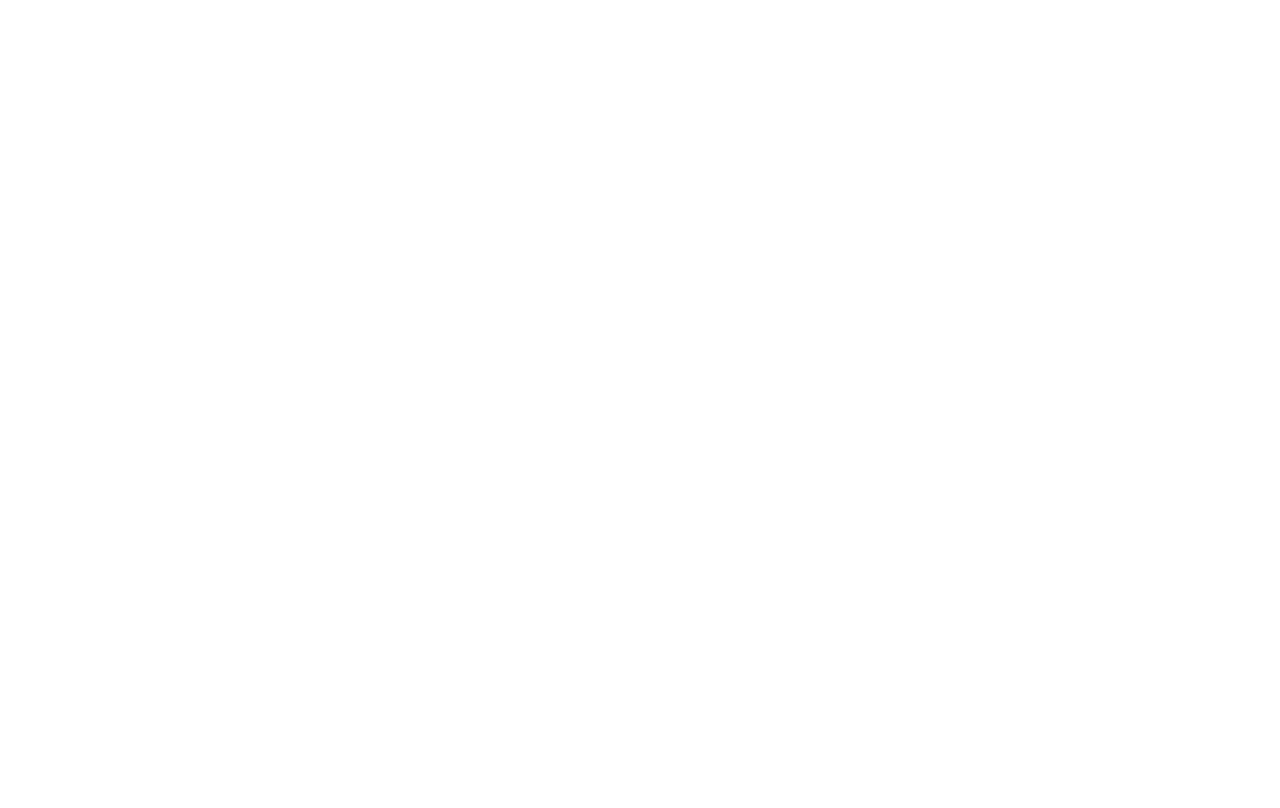
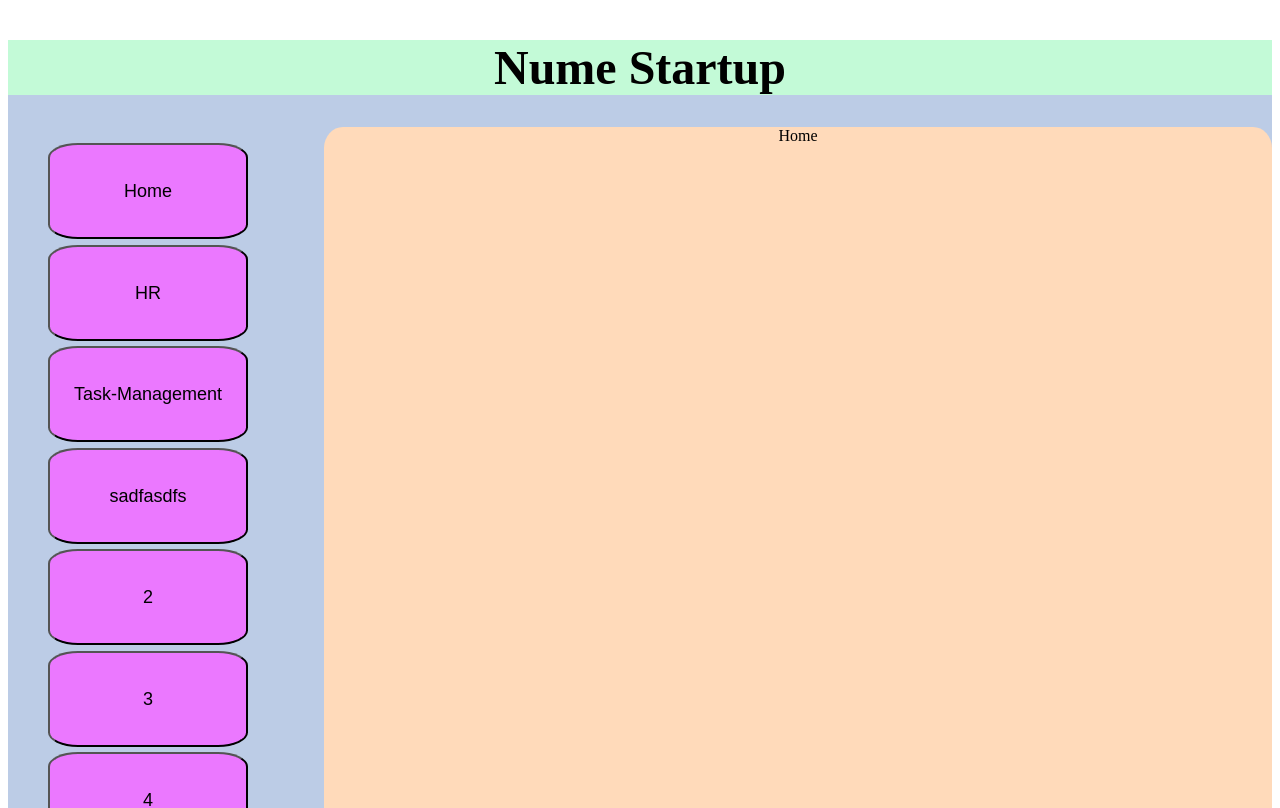
Before and after one commit to vlandero/Smarthack2022, a React (Create React App) app in the folder fe/: page /home in a window 1280 px wide. Before the commit this address had no page. Shown: the top 808 px of the page. Built offline with nearby package versions, Linux system fonts and the light colour scheme.

Commit message:
add react v2

```diff
--- a/fe/src/App.tsx
+++ b/fe/src/App.tsx
@@ -3,18 +3,21 @@ import Login from "./Components/Login";
 import SignUp from "./Components/SignUp";
 import { BrowserRouter as Router, Route, Routes } from "react-router-dom";
 import LandingPage from "./Components/LandingPage";
+import Home from "./Components/Dashboard";
 
 function App() {
   return (
     <Router>
       <div className="container">
-        {/* <Login /> */}
         <Routes>
           <Route path="/" element={<LandingPage />} />
           <Route path="/logIn" element={<Login />} />
           <Route path="/signUp" element={<SignUp />} />
         </Routes>
       </div>
+      <Routes>
+        <Route path="/home" element={<Home />} />
+      </Routes>
     </Router>
   );
 }
--- /dev/null
+++ b/fe/src/Components/Dashboard.css
@@ -0,0 +1,55 @@
+.dashboard {
+  width: 100%;
+  height: 100%;
+  margin-top: 0;
+  background-color: #bccce6;
+}
+.menu {
+  max-width: 1600px;
+  width: 100%;
+  margin: 0;
+  /* margin-right: 0; */
+  justify-content: space-around;
+  display: flex;
+}
+.tabs {
+  flex: 1;
+  background-color: #bccce6;
+}
+.content {
+  flex: 3;
+  background-color: #ffdaba;
+  border-radius: 2%;
+  text-align: center;
+}
+ul {
+  list-style-type: none;
+}
+li > button {
+  border-radius: 15%;
+  margin-bottom: 2%;
+  font-size: large;
+  float: left;
+  list-style: none;
+  text-align: center;
+  background-color: #eb78ff;
+  margin-right: 30px;
+  width: 200px;
+  line-height: 90px;
+  cursor: pointer;
+}
+.title {
+  text-align: center;
+  background-color: #c3fad7;
+  margin: 0;
+  padding: 0;
+}
+.content {
+  margin: 0;
+}
+.addPage {
+  font-size: 600%;
+  height: 120px;
+  width: 120px;
+  border-radius: 100%;
+}
--- /dev/null
+++ b/fe/src/Components/Dashboard.tsx
@@ -0,0 +1,52 @@
+import { useState } from "react";
+import Home from "../Dashboard-pages/Home";
+import "./Dashboard.css";
+
+// interface Page {}
+
+const dashboardPages: string[] = [
+  "Home",
+  "HR",
+  "Task-Management",
+  "sadfasdfs",
+  "2",
+  "3",
+  "4",
+  "5",
+  "6",
+];
+
+const Dashboard = () => {
+  const [pageOpen, setpageOpen] = useState<number>(1);
+  return (
+    <div className="dashboard">
+      <div className="title">
+        <h1>Nume Startup</h1>
+      </div>
+      <div className="menu">
+        <div className="tabs">
+          <ul>
+            {dashboardPages.map((dashboardPage, index) => (
+              <li
+                onClick={() => {
+                  setpageOpen(index);
+                }}
+              >
+                <button>{dashboardPage}</button>
+              </li>
+            ))}
+            <li>
+              <button className="addPage">+</button>
+            </li>
+          </ul>
+        </div>
+
+        <div className="content">
+          <Home pageOpen={pageOpen}></Home>
+        </div>
+      </div>
+    </div>
+  );
+};
+
+export default Dashboard;
--- a/fe/src/Components/LandingPage.tsx
+++ b/fe/src/Components/LandingPage.tsx
@@ -1,5 +1,4 @@
 import { useNavigate } from "react-router-dom";
-import React from "react";
 import "../App.css";
 
 const LandingPage = () => {
--- a/fe/src/Components/Login.tsx
+++ b/fe/src/Components/Login.tsx
@@ -1,8 +1,16 @@
-import React, { useState } from "react";
+import { useState } from "react";
+import { useNavigate } from "react-router-dom";
 import "../App.css";
+
 const Login = () => {
   const [email, setEmail] = useState<string>("");
   const [pwd, setPwd] = useState<string>("");
+
+  let navigate = useNavigate();
+  const routeChange = () => {
+    let path = `/home`;
+    navigate(path);
+  };
 
   return (
     <div className="App">
@@ -27,7 +35,7 @@ const Login = () => {
           required
         />
 
-        <button className="input_submit" type="submit">
+        <button className="input_submit" type="submit" onClick={routeChange}>
           Go
         </button>
         <p>
--- a/fe/src/Components/SignUp.tsx
+++ b/fe/src/Components/SignUp.tsx
@@ -1,8 +1,16 @@
-import React, { useState } from "react";
+import { useState } from "react";
+import { useNavigate } from "react-router-dom";
 import "../App.css";
+
 const SignUp = () => {
   const [email, setEmail] = useState<string>("");
   const [pwd, setPwd] = useState<string>("");
+
+  let navigate = useNavigate();
+  const routeChange = () => {
+    let path = `/home`;
+    navigate(path);
+  };
 
   return (
     <div className="App">
@@ -13,6 +21,8 @@ const SignUp = () => {
           className="input"
           type="email"
           placeholder="Enter your email"
+          onChange={(e) => setEmail(e.target.value)}
+          value={email}
           required
         />
         <h3 className="password">Password</h3>
@@ -20,6 +30,8 @@ const SignUp = () => {
           className="input"
           placeholder="Enter your password"
           type="password"
+          onChange={(e) => setPwd(e.target.value)}
+          value={pwd}
           required
         />
         <h3 className="password">Reenter your password</h3>
@@ -29,7 +41,7 @@ const SignUp = () => {
           type="password"
           required
         />
-        <button className="input_submit" type="submit">
+        <button className="input_submit" type="submit" onClick={routeChange}>
           Go
         </button>
       </form>
--- /dev/null
+++ b/fe/src/Dashboard-pages/Home.tsx
@@ -0,0 +1,14 @@
+import React from "react";
+
+interface Props {
+  pageOpen: number;
+}
+
+const Home = ({ pageOpen }: Props) => {
+  if (pageOpen !== 1) {
+    return null;
+  }
+  return <div>Home</div>;
+};
+
+export default Home;
--- /dev/null
+++ b/fe/src/Dashboard-pages/Hr.tsx
@@ -0,0 +1,5 @@
+import React from "react";
+
+export const Hr = () => {
+  return <div>Hr</div>;
+};
```
